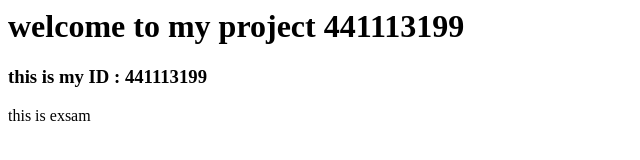
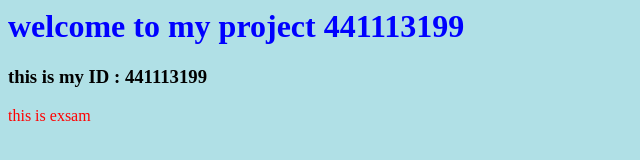
Before and after one commit to If9l/my-project-441113199, a plain HTML site: page index.html in a window 1280 px wide. Shown: the whole page, without its empty margins (0-640 px from the left). Drawn offline with Linux system fonts and the light colour scheme.

Commit message:
C5 : added style in index.html

```diff
--- a/index.html
+++ b/index.html
@@ -1,6 +1,12 @@
  <html>
     <head>
         <title>my project 441113199 @qu.edu.sa</title>
+        <style>
+        body {background-color: powderblue;}
+        h1 {color: blue;}
+        p{color: red;}
+
+        </style>
 
     </head>
     <body>
```
